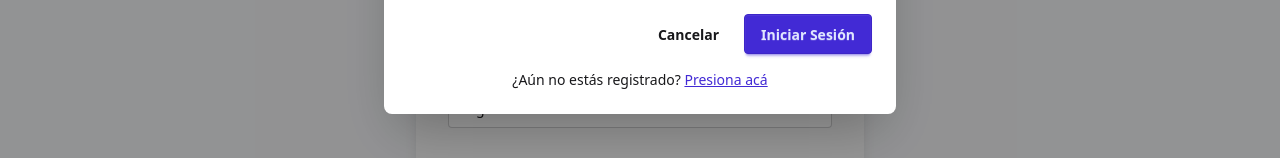
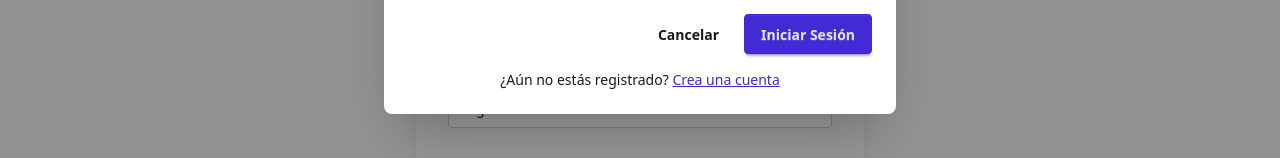
Before and after one commit to diazmartinx/ING2-UNLP, a SvelteKit app: page / in a window 1280 px wide. Both pictures are taken after a click on the button "Iniciar Sesión". Shown: the part 438-596 px from the top of the page. Built offline with nearby package versions, Linux system fonts and the light colour scheme; no server answers.

Commit message:
en vez de decir presiona aca, dice crea una cuenta en el modal de login

```diff
--- a/src/routes/+page.svelte
+++ b/src/routes/+page.svelte
@@ -228,7 +228,7 @@
                     href="/registrarse"
                     class="text-primary underline cursor-pointer"
                 >
-                    Presiona acá
+                    Crea una cuenta
                 </a>
             </p>
         </div>
```
